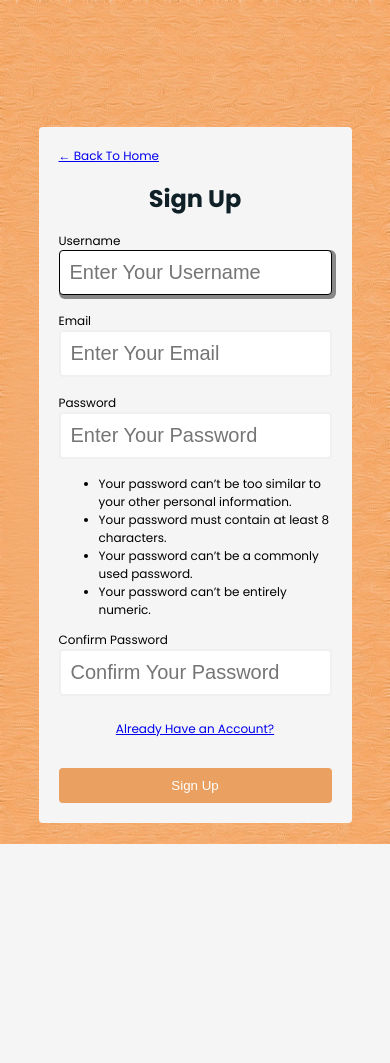
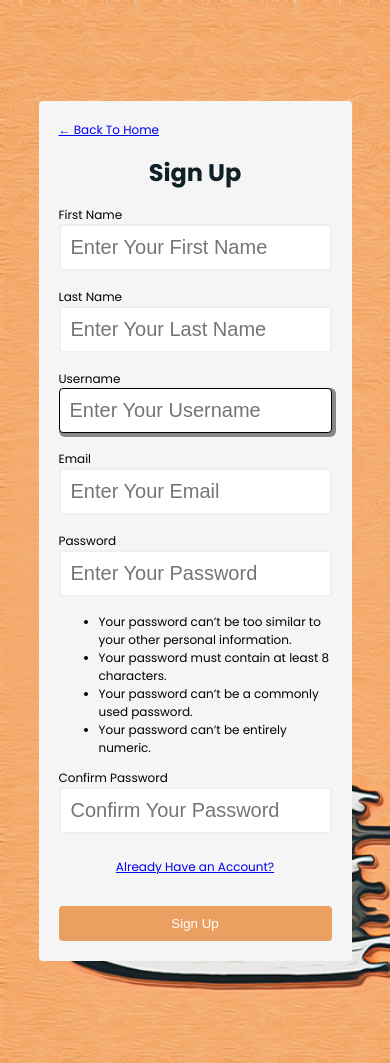
Before and after one commit to MaeenMo/ShoeZone, a Django app: page /register/ in a window 390 px wide. Before the commit the page ends 844 px from the top, so only its background shows below. Run offline with Django 4.2, Linux system fonts and the light colour scheme.

Commit message:
Added First/Lastname in signup + small edits

```diff
--- a/shoes/form.py
+++ b/shoes/form.py
@@ -6,6 +6,16 @@ from django.contrib.auth.models import User
 class RegistrationForm(UserCreationForm):
     def __init__(self, *args, **kwargs):
         super().__init__(*args, **kwargs)
+
+        self.fields['first_name'].widget.attrs.update({
+            'class': 'form-control',
+            'placeholder': 'Enter Your First Name'
+        })
+
+        self.fields['last_name'].widget.attrs.update({
+            'class': 'form-control',
+            'placeholder': 'Enter Your Last Name'
+        })
 
         self.fields['username'].widget.attrs.update({
             'class': 'form-control',
@@ -25,6 +35,8 @@ class RegistrationForm(UserCreationForm):
             'class': 'form-control',
             'placeholder': 'Confirm Your Password'
         })
+    first_name = forms.CharField(max_length=20)
+    last_name = forms.CharField(max_length=20)
     username = forms.CharField(max_length=20)
     email = forms.EmailField(max_length=40)
     password1 = forms.CharField(widget=forms.PasswordInput)
@@ -32,4 +44,4 @@ class RegistrationForm(UserCreationForm):
 
     class Meta:
         model = User
-        fields = ['username', 'email', 'password1', 'password2']
+        fields = ['first_name', 'last_name', 'username', 'email', 'password1', 'password2']
--- a/shoes/templates/shoes/registration.html
+++ b/shoes/templates/shoes/registration.html
@@ -28,6 +28,16 @@
                 {% endif %}
             </h3>
             <div class="input-control">
+                <label class="label" for="first_name">First Name</label>
+                {{ form.first_name }}
+                <div class="error"></div>
+            </div>
+            <div class="input-control">
+                <label class="label" for="last_name">Last Name</label>
+                {{ form.last_name }}
+                <div class="error"></div>
+            </div>
+            <div class="input-control">
                 <label class ="label" for="username">Username</label>
                 {{ form.username }}
                 <div class="error"></div>
@@ -40,7 +50,6 @@
             <div class="input-control">
                 <label class="label" for="password">Password</label>
                 {{ form.password1 }}
-
             </div>
             <div class="input-control">
                 <ul>
@@ -54,7 +63,7 @@
                 <label class="label" for="password2">Confirm Password</label>
                 {{ form.password2 }}
             </div>
-            <div class="input-control" style="margin: 20px 0px; display: block; text-align: center; ">
+             <div class="input-control" style="margin: 20px 0px; display: block; text-align: center; ">
                 <a href="{% url 'login' %}">Already Have an Account?</a>
             </div>
             <button type="submit" class="submit"> Sign Up</button>
--- a/shoes/views.py
+++ b/shoes/views.py
@@ -147,7 +147,7 @@ def checkout(request):
             i.delete()
         Order.objects.create(order_no="#{z}".format(z=x), items=temp)
         other = Order.objects.get(order_no="#{h}".format(h=x))
-        other.user_ordered = str(request.user.username)
+        other.user_ordered = "{x} {y}".format(x=str(request.user.first_name), y=str(request.user.last_name))
         other.total_price = "EGP " + str(total_price)
         other.save()
         context = {
--- a/static/CSS/registration.css
+++ b/static/CSS/registration.css
@@ -1,5 +1,5 @@
 body {
-	background-image: url("/static/Media/shoe.jpg");
+	background-image: url("/ShoeZone/static/Media/shoe.jpg");
 	background-size:cover;
 	background-repeat: no-repeat;
 	margin:0;
@@ -15,7 +15,7 @@ body {
 #form {
 	width: 500px;
 	height:100%;
-	margin-top: 15vh;
+	margin: 12vh 0px;
 	padding: 20px;
 	background-color: whitesmoke;
 	border-radius: 4px;
@@ -73,7 +73,7 @@ body {
 }
 @media(max-width:1030px){
 	body{
-		background-image: url("/static/Media/1024.jpg") !important;
+		background-image: url("/ShoeZone/static/Media/1024.jpg") !important;
 		background-size:cover;
 		background-repeat: no-repeat;
 		margin:0;
@@ -88,7 +88,7 @@ body {
 }
 @media(max-width:712px) {
 	body {
-		background-image: url("/static/Media/712.jpg") !important;
+		background-image: url("/ShoeZone/static/Media/712.jpg") !important;
 		background-size: cover;
 		background-repeat: no-repeat;
 		margin: 0;
@@ -102,7 +102,7 @@ body {
 }
 @media(max-width:450px){
 	body{
-		background-image: url("/static/Media/412.jpg") !important;
+		background-image: url("/ShoeZone/static/Media/412.jpg") !important;
 		background-size: cover;
 		background-repeat: no-repeat;
 		background-color:#0071c5 !important;
@@ -124,7 +124,7 @@ body {
 }
 @media(max-width:380px) {
 	body {
-		background-image: url("/static/Media/375.jpg") !important;
+		background-image: url("/ShoeZone/static/Media/375.jpg") !important;
 		background-size: cover;
 		background-repeat: no-repeat;
 		margin: 0;
```
Also changed, not shown: shoes/templates/shoes/itempage.html (+6 -1 lines), db.sqlite3.
